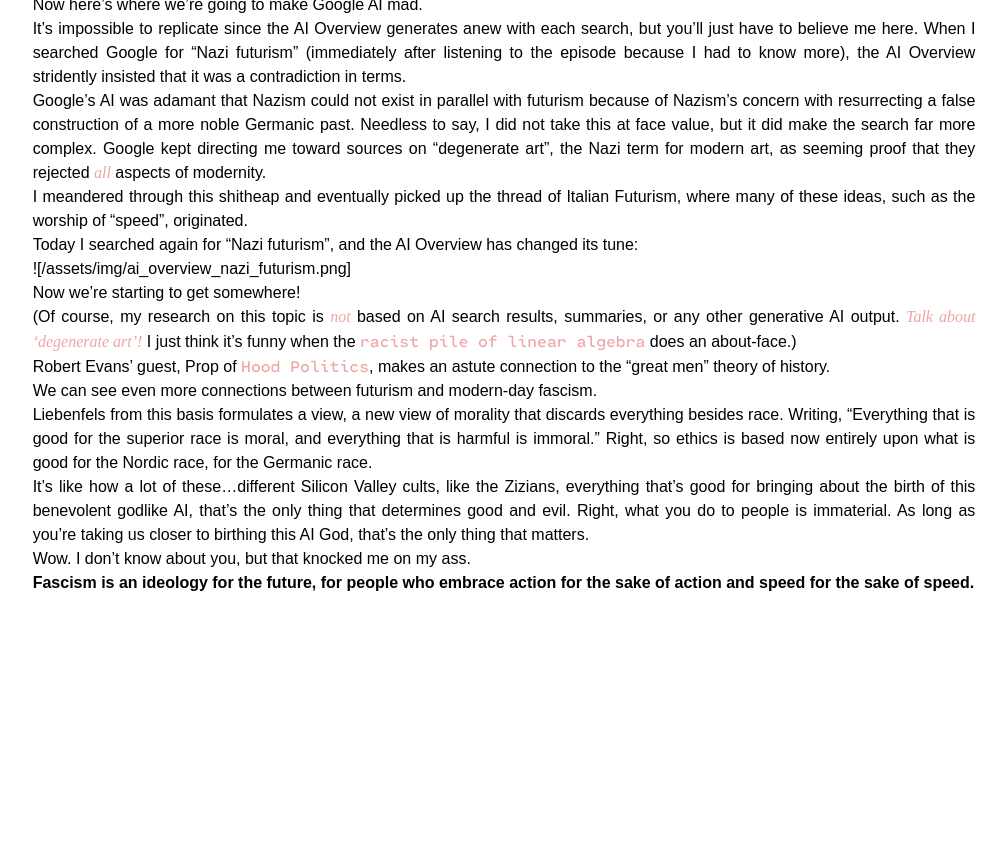
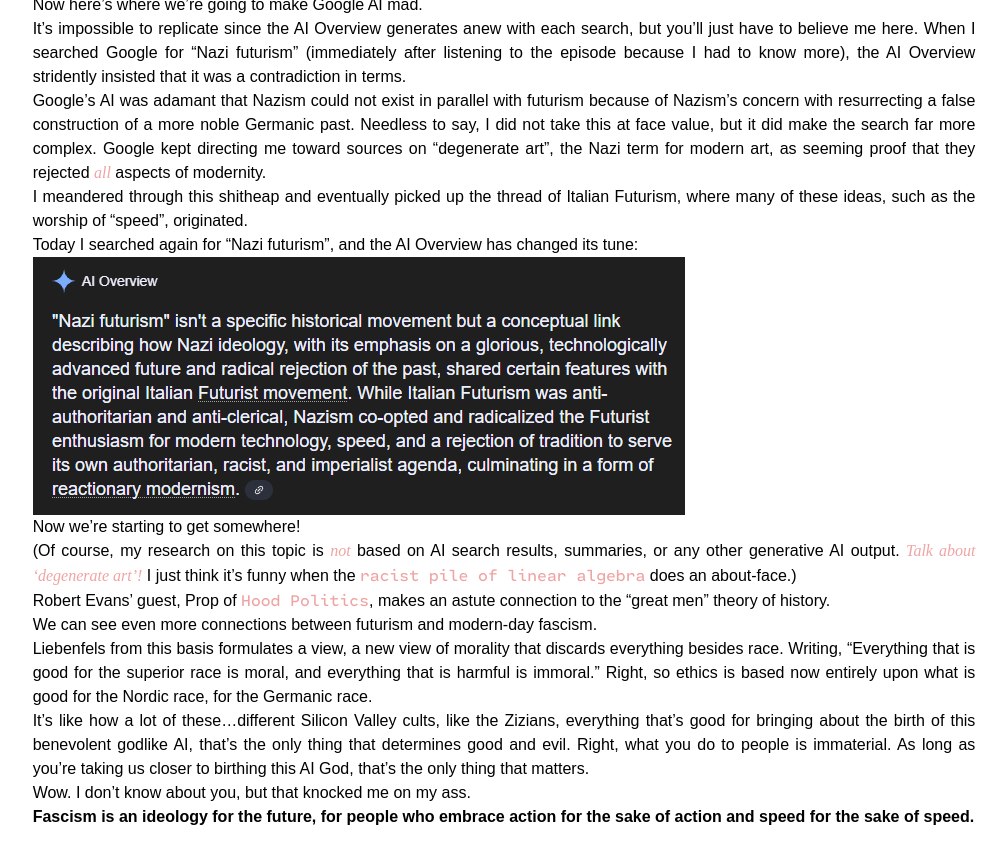
Before and after one commit to sola-fairy/sola-fairy.garden, a Jekyll site: the page built from _posts/2025-09-13-fascist-ai.md, in a window 1280 px wide and 900 px high, scrolled down 1169 px. Shown: the top 864 px of the window, without its empty margins (136-1142 px from the left). Built offline with Jekyll 4.4.1, drawn with Linux system fonts in a browser that asks for light colours; some web fonts are replaced; before the commit the page ends 1869 px from its top, so only the background shows below that.

Commit message:
fixed markdown

```diff
--- a/_posts/2025-09-13-fascist-ai.md
+++ b/_posts/2025-09-13-fascist-ai.md
@@ -35,7 +35,7 @@ I meandered through this shitheap and eventually picked up the thread of Italian
 
 Today I searched again for "Nazi futurism", and the AI Overview has changed its tune:
 
-![/assets/img/ai_overview_nazi_futurism.png]
+![Screenshot of Google's AI Overview](/assets/img/ai_overview_nazi_futurism.png)
 
 Now we're starting to get somewhere!
 
```
